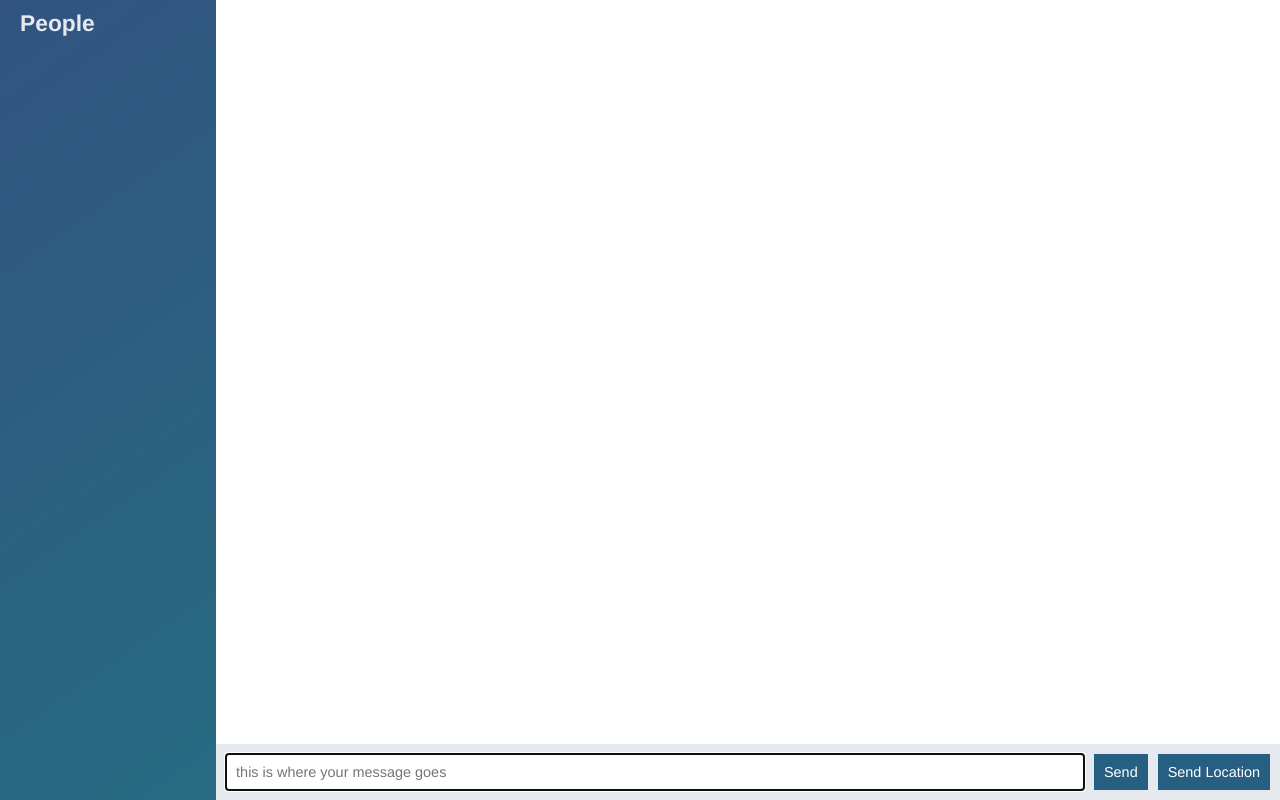
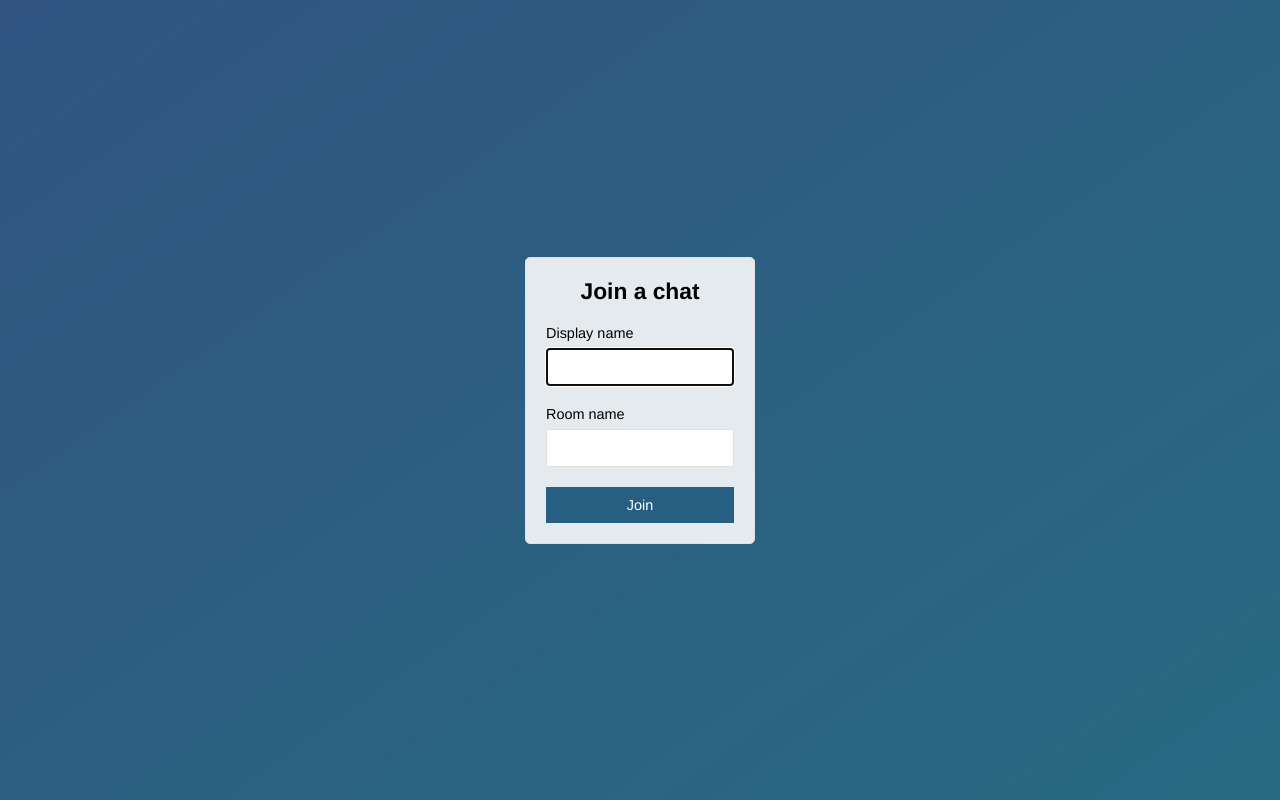
Before and after one commit to mihaisavezi/node-chat-app, a website: page public/index.html in a window 1280 px wide. Drawn offline with nearby package versions, Linux system fonts and the light colour scheme; no server answers.

Commit message:
add join page to redirect to chat room

```diff
--- a/public/index.html
+++ b/public/index.html
@@ -4,62 +4,27 @@
     <meta charset="UTF-8">
     <meta name="viewport" content="width=device-width, initial-scale=1.0">
     <meta http-equiv="X-UA-Compatible" content="ie=edge">
+    <title>homepage</title>
     <link rel="stylesheet" href="/css/styles.css">
-    <title>Real Time Chat App</title>
 </head>
-<body class="chat">
-    <div class="chat__sidebar">
-        <h3>People</h3>
-        <div id="users"></div>
+<body class="centered-form">
+    <div class="centered-form__form">
+        <form action="/chat.html">
+            <div class="form-field">
+                <h3>Join a chat</h3>
+            </div>
+            <div class="form-field">
+                <label for="">Display name</label>
+                <input type="text" name="name" autofocus>
+            </div>
+            <div class="form-field">
+                    <label for="">Room name</label>
+                    <input type="text" name="name">
+            </div>
+            <div class="form-field">
+                <button>Join</button>
+            </div>
+        </form>
     </div>
-
-    <div class="chat__main">
-        <ol id="messages" class="chat__messages"></ol>
-
-        <div class="chat__footer">
-            <form id="message-form">
-
-                <input name="message" type="text" autofocus autocomplete="off" placeholder="this is where your message goes"/>
-
-                <button>Send</button>
-            </form>
-
-            <button id="sendLocation">Send Location</button>
-        </div>
-
-    </div>
-
-    <script id="message-template" type="text/template">
-        <li class="message">
-            <div class="message__title">
-                <h4>{{from}}</h4>
-                <span>{{createdAt}}</span>
-            </div>
-            <div class="message__body">
-                <p>{{text}}</p>
-            </div>
-        </li>
-    </script>
-
-    <script id="location-message-template" type="text/template">
-        <li class="message">
-            <div class="message__title">
-                <h4>{{from}}</h4>
-                <span>{{createdAt}}</span>
-            </div>
-            <div class="message__body">
-                <p>
-                    <a target="_blank" href="{{url}}">My current location</a>
-                </p>
-            </div>
-        </li>
-    </script>
-
-
-    <script type="text/javascript" src="/socket.io/socket.io.js"></script>
-    <script type="text/javascript" src="/js/libs/jquery-3.3.1.min.js"></script>
-    <script type="text/javascript" src="/js/libs/moment.js"></script>
-    <script type="text/javascript" src="/js/libs/mustache.js"></script>
-    <script type="text/javascript" src="/js/index.js"></script>
 </body>
 </html>
```
Also changed, not shown: public/chat.html (added, +65 -0 lines), public/js/chat.js (renamed from public/js/index.js).
